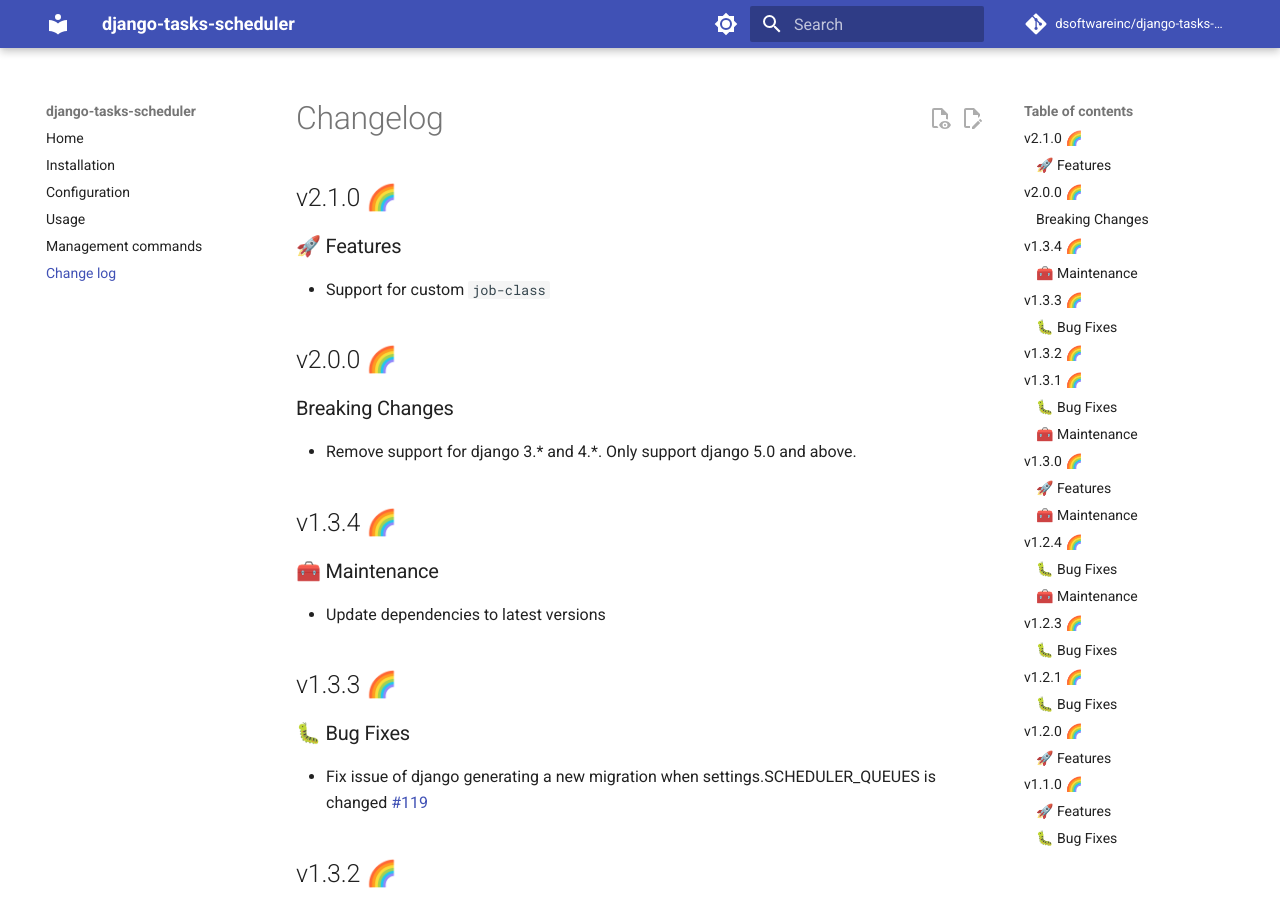
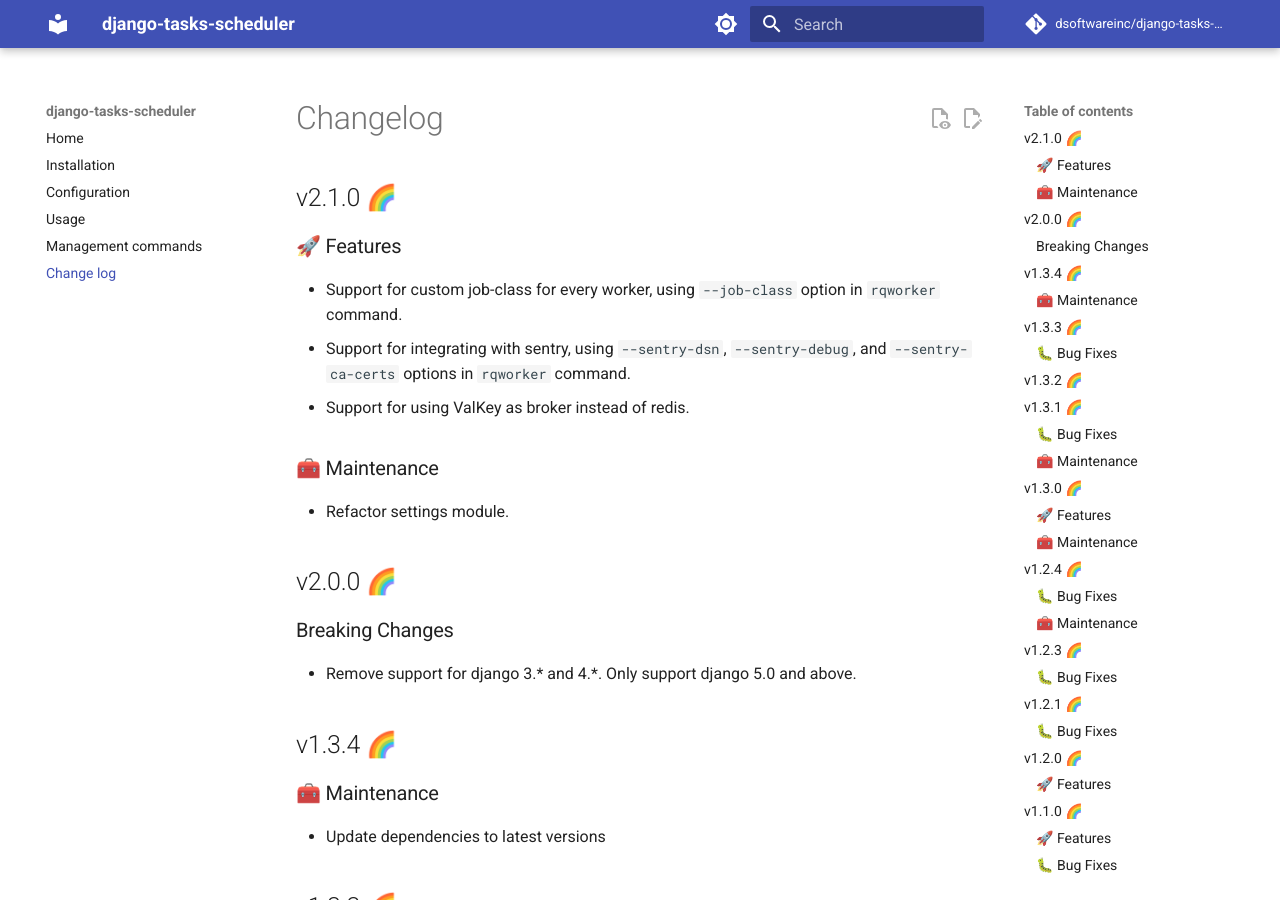
Before and after one commit to django-commons/django-tasks-scheduler, an MkDocs documentation site: the page built from docs/changelog.md, in a window 1280 px wide and 900 px high. Built offline with MkDocs 1.6.1 and Material for MkDocs 9.7.7, drawn with Linux system fonts in a browser that asks for light colours; comment, search, counter and statistics services are not loaded.

Commit message:
docs:update

```diff
--- a/docs/changelog.md
+++ b/docs/changelog.md
@@ -3,7 +3,15 @@
 ## v2.1.0 🌈
 
 ### 🚀 Features
-- Support for custom `job-class`
+
+- Support for custom job-class for every worker, using `--job-class` option in `rqworker` command.
+- Support for integrating with sentry, using `--sentry-dsn`, `--sentry-debug`, and `--sentry-ca-certs` options in
+  `rqworker` command.
+- Support for using ValKey as broker instead of redis.
+
+### 🧰 Maintenance
+
+- Refactor settings module.
 
 ## v2.0.0 🌈
 
```
Also changed, not shown: docs/configuration.md (+7 -0 lines).
